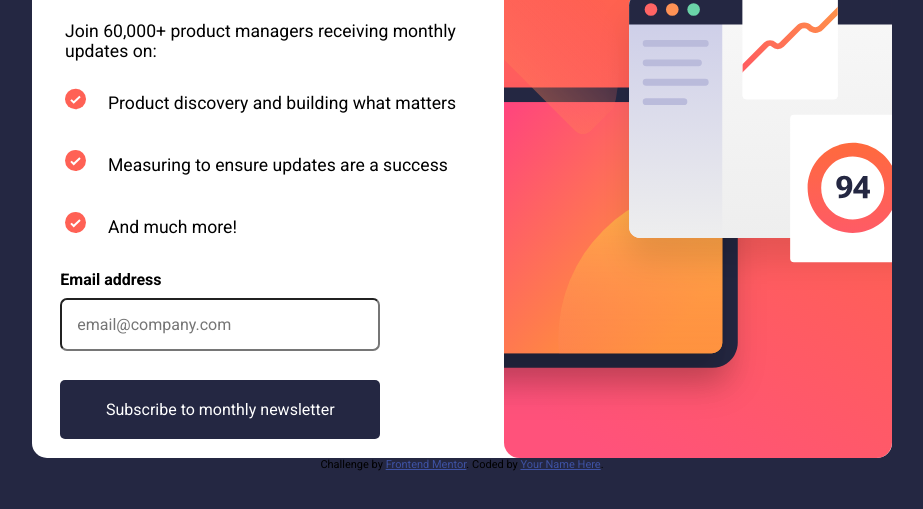
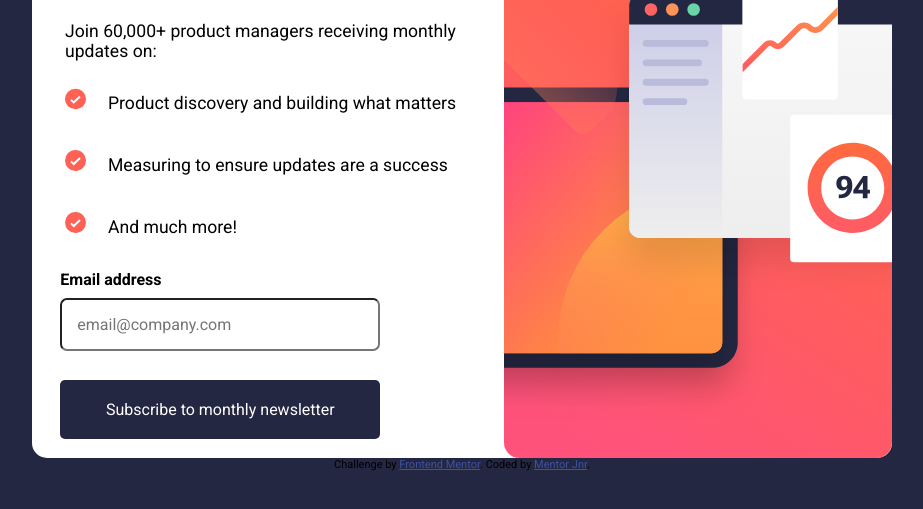
Before and after one commit to fiyinfoluwa17/keep-playing-around-now, a plain HTML site: page index.html in a window 1280 px wide. Shown: the part 155-664 px from the top of the page, without its empty margins (178-1101 px from the left). Drawn offline with Linux system fonts and the light colour scheme.

Commit message:
edited index.html

```diff
--- a/index.html
+++ b/index.html
@@ -43,7 +43,7 @@
 
   <div class="attribution">
     Challenge by <a href="https://www.frontendmentor.io?ref=challenge" target="_blank">Frontend Mentor</a>.
-    Coded by <a href="#">Your Name Here</a>.
+    Coded by <a href="#">Mentor Jnr</a>.
   </div>
 </body>
 </html>
```
